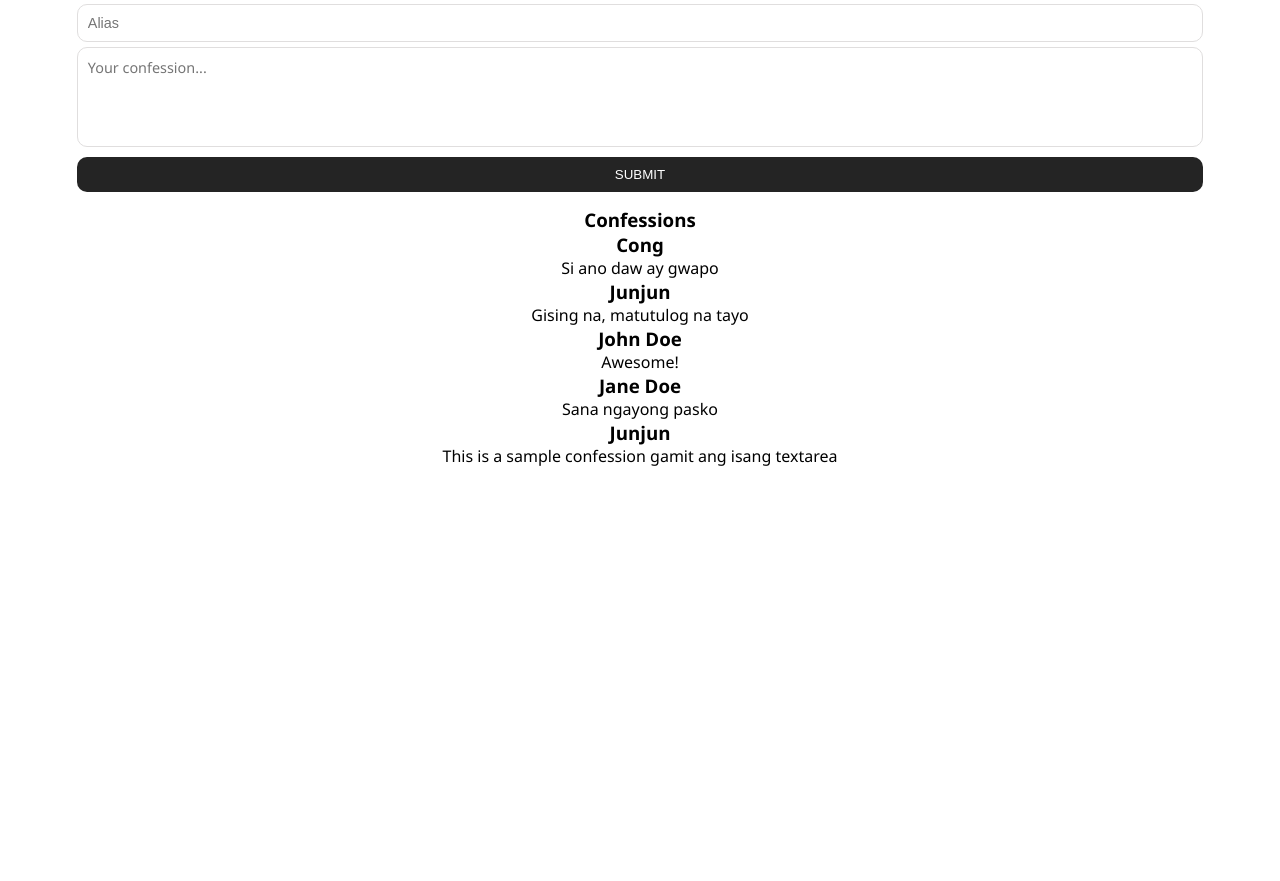
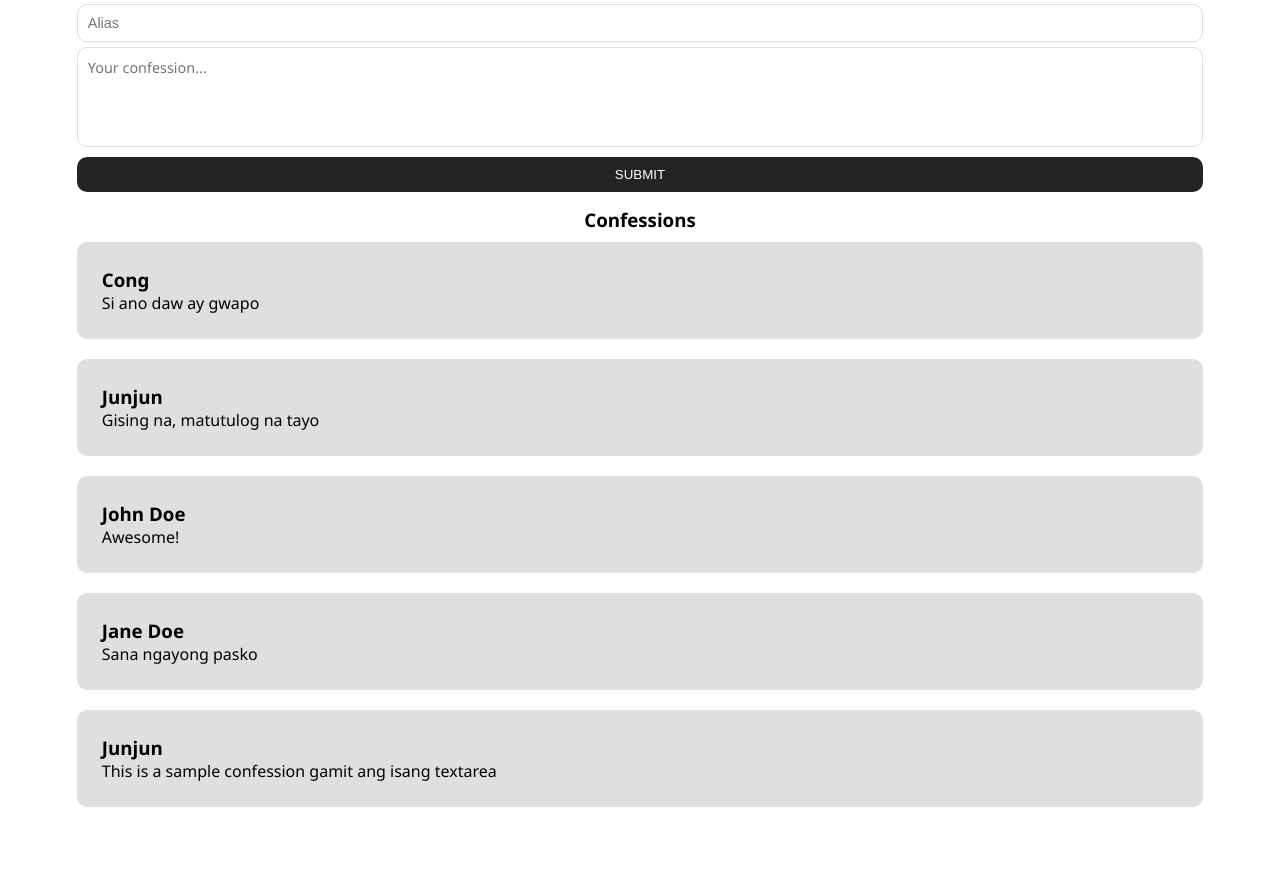
Before and after one commit to miker-bice/simple-freedom-wall-app, a Django app: page /freedom-app/ in a window 1280 px wide. Shown: the part 151-1032 px from the top of the page. Before the commit the page ends 617 px from the top, so only its background shows below. Run offline with Django 4.2, Linux system fonts and the light colour scheme; data comes from the database, SQL or seed files in the repository.

Commit message:
confession-card styling done

```diff
--- a/freedomApp/templates/freedomApp/index.html
+++ b/freedomApp/templates/freedomApp/index.html
@@ -2,7 +2,7 @@
 
 <!-- CONTENT BLOCK -->
 {% block content %} {% for item in all_items %}
-<div class="confessions-card">
+<div class="confession-card">
   <h3>{{ item.user_alias }}</h3>
   <p>{{ item.confession }}</p>
 </div>
--- a/static/css/base.css
+++ b/static/css/base.css
@@ -71,3 +71,10 @@ body{
     resize: none;
     height: 100px;
 }
+.confession-card{
+    background-color: var(--secondary);
+    text-align: left;
+    margin: 10px 0;
+    padding: 25px;
+    border-radius: 10px;
+}
--- a/templates/base.html
+++ b/templates/base.html
@@ -19,7 +19,7 @@
                 {% block input-form %}{% endblock input-form %}
             </div>
             <h3>Confessions</h3>
-            <div class="confessions-cards grid">
+            <div class="confession-cards grid">
                 {% block content %}{% endblock content %}
             </div>
         </div>
```
